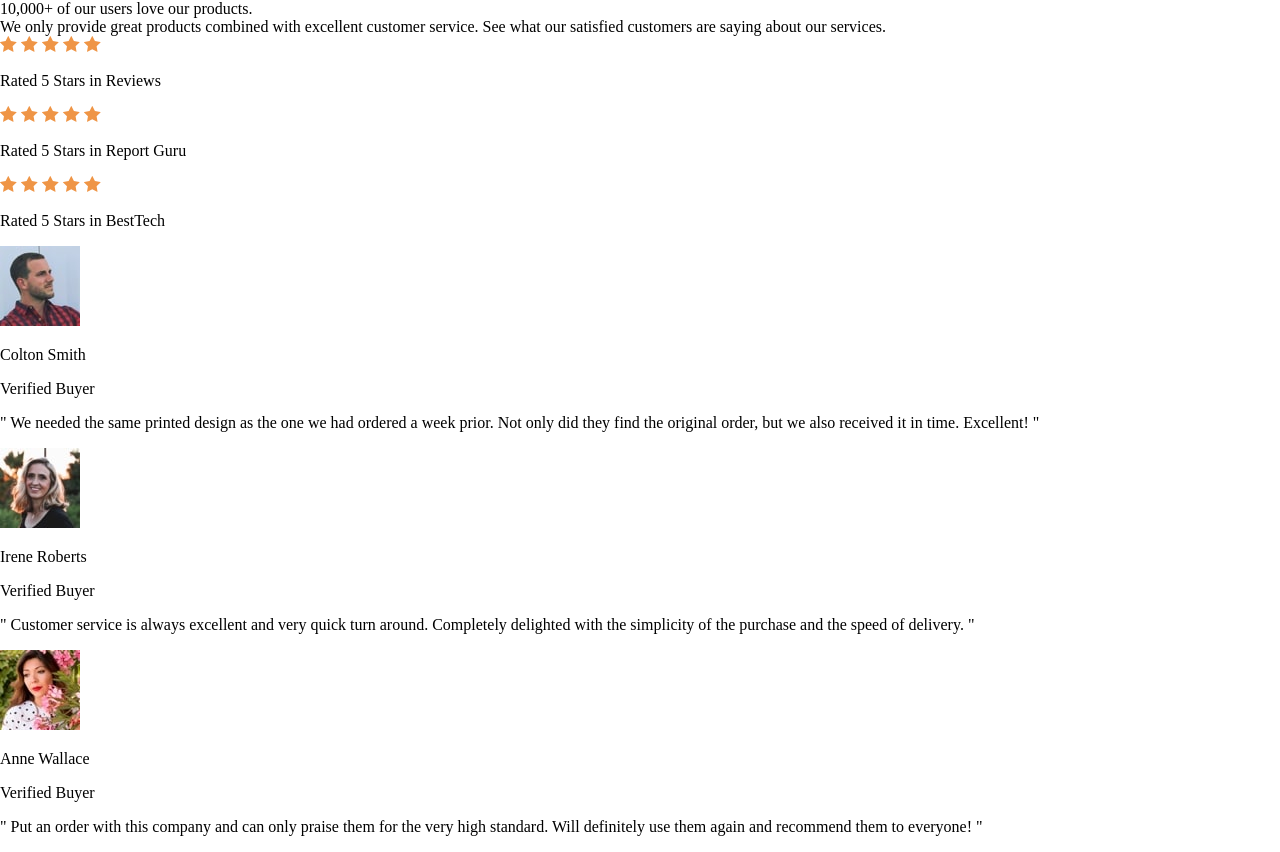
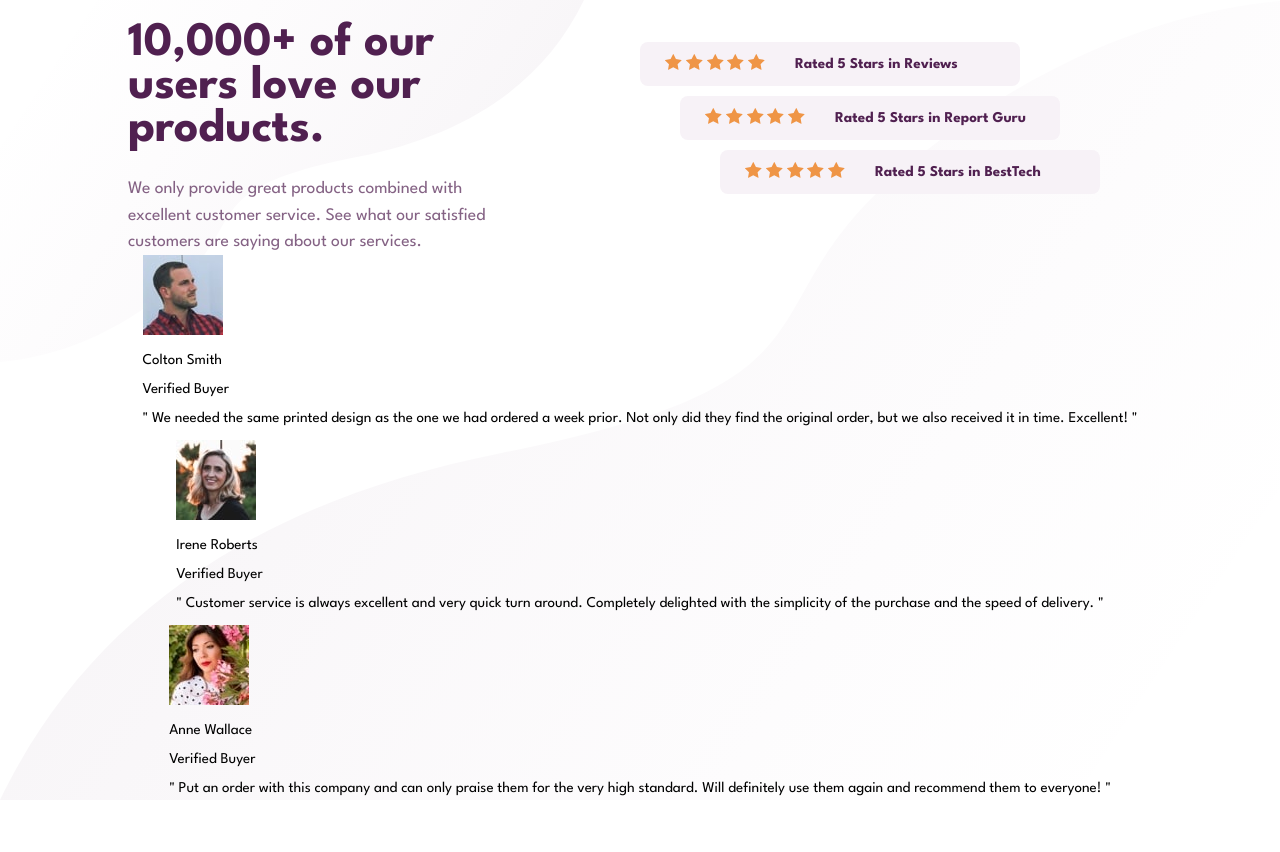
Before and after one commit to jtubbenhauer/fm-social-proof-section, a plain HTML site: page index.html in a window 1280 px wide. After the commit the page ends 810 px from the top, so only its background shows below. Drawn offline with Linux system fonts and the light colour scheme.

Commit message:
finished top section

```diff
--- a/index.html
+++ b/index.html
@@ -15,17 +15,20 @@
     <title>Frontend Mentor | Social proof section</title>
   </head>
   <body>
-    <div class="container flex">
-      <div class="hero-text flex">
-        <div class="headline">10,000+ of our users love our products.</div>
+    <div class="container">
+      <div class="wrapper">
+        <div class="top">
+          <div class="hero-text">
+            <h1 class="headline">10,000+ of our users love our products.</h1>
             <div class="subheader">
               We only provide great products combined with excellent customer
               service. See what our satisfied customers are saying about our
               services.
             </div>
           </div>
-      <div class="rating-div flex">
-        <div class="stars flex">
+          <div class="ratings">
+            <div class="rating-div">
+              <div class="stars">
                 <img src="./images/icon-star.svg" alt="gold star" />
                 <img src="./images/icon-star.svg" alt="gold star" />
                 <img src="./images/icon-star.svg" alt="gold star" />
@@ -34,8 +37,8 @@
               </div>
               <p class="star-text">Rated 5 Stars in Reviews</p>
             </div>
-      <div class="rating-div flex">
-        <div class="stars flex">
+            <div class="rating-div rating2">
+              <div class="stars">
                 <img src="./images/icon-star.svg" alt="gold star" />
                 <img src="./images/icon-star.svg" alt="gold star" />
                 <img src="./images/icon-star.svg" alt="gold star" />
@@ -44,8 +47,8 @@
               </div>
               <p class="star-text">Rated 5 Stars in Report Guru</p>
             </div>
-      <div class="rating-div flex">
-        <div class="stars flex">
+            <div class="rating-div rating3">
+              <div class="stars">
                 <img src="./images/icon-star.svg" alt="gold star" />
                 <img src="./images/icon-star.svg" alt="gold star" />
                 <img src="./images/icon-star.svg" alt="gold star" />
@@ -54,8 +57,10 @@
               </div>
               <p class="star-text">Rated 5 Stars in BestTech</p>
             </div>
-      <div class="testimonial flex">
-        <div class="customer flex">
+          </div>
+        </div>
+        <div class="testimonial">
+          <div class="customer">
             <img
               src="./images/image-colton.jpg"
               alt="colton"
@@ -68,13 +73,17 @@
           </div>
           <p class="review">
             " We needed the same printed design as the one we had ordered a week
-          prior. Not only did they find the original order, but we also received
-          it in time. Excellent! "
+            prior. Not only did they find the original order, but we also
+            received it in time. Excellent! "
           </p>
         </div>
-      <div class="testimonial flex">
-        <div class="customer flex">
-          <img src="./images/image-irene.jpg" alt="irene" class="profile-pic" />
+        <div class="testimonial">
+          <div class="customer">
+            <img
+              src="./images/image-irene.jpg"
+              alt="irene"
+              class="profile-pic"
+            />
             <div class="customer-text">
               <p class="customer-name">Irene Roberts</p>
               <p class="customer-subtext">Verified Buyer</p>
@@ -82,12 +91,12 @@
           </div>
           <p class="review">
             " Customer service is always excellent and very quick turn around.
-          Completely delighted with the simplicity of the purchase and the speed
-          of delivery. "
+            Completely delighted with the simplicity of the purchase and the
+            speed of delivery. "
           </p>
         </div>
-      <div class="testimonial flex">
-        <div class="customer flex">
+        <div class="testimonial">
+          <div class="customer">
             <img src="./images/image-anne.jpg" alt="anne" class="profile-pic" />
             <div class="customer-text">
               <p class="customer-name">Anne Wallace</p>
@@ -95,10 +104,11 @@
             </div>
           </div>
           <p class="review">
-          " Put an order with this company and can only praise them for the very
-          high standard. Will definitely use them again and recommend them to
-          everyone! "
+            " Put an order with this company and can only praise them for the
+            very high standard. Will definitely use them again and recommend
+            them to everyone! "
           </p>
+        </div>
       </div>
     </div>
   </body>
--- a/style.css
+++ b/style.css
@@ -1,7 +1,106 @@
+@import url("https://fonts.googleapis.com/css2?family=League+Spartan:wght@400;500;700&display=swap");
+/* mobile: 375
+desktop: 1440 */
+
+:root {
+  --dark-magenta: hsl(300, 43%, 22%);
+  --dark-magenta2: hsl(300, 43%, 22%, 0.7);
+  --soft-pink: hsl(333, 80%, 67%);
+  --dark-grey-magenta: hsl(303, 10%, 53%);
+  --light-grey-magenta: hsl(300, 24%, 96%);
+  --white: hsl(0, 0%, 100%);
+}
+
 body {
   margin: 0;
+  font-family: "League Spartan", sans-serif;
+  font-size: 15px;
 }
 
-flex {
+.container {
+  width: 100vw;
+  height: 100vh;
   display: flex;
+  justify-content: center;
+  align-items: center;
+  background-image: url(./images/bg-pattern-top-desktop.svg),
+    url(./images/bg-pattern-bottom-desktop.svg);
+  background-size: auto, cover;
+  background-repeat: no-repeat, no-repeat;
 }
+
+.wrapper {
+  width: 80vw;
+  display: flex;
+  flex-direction: column;
+  align-items: center;
+  justify-content: center;
+}
+
+.top {
+  display: flex;
+  justify-content: center;
+  align-items: center;
+  flex-direction: row;
+  flex-wrap: wrap;
+}
+
+.hero-text {
+  display: flex;
+  flex-direction: column;
+  width: 50%;
+}
+
+.headline {
+  color: var(--dark-magenta);
+  font-size: 3rem;
+  width: 70%;
+  margin-bottom: 25px;
+  line-height: 0.9;
+}
+
+.subheader {
+  width: 70%;
+  font-size: 1.1rem;
+  color: var(--dark-magenta2);
+  line-height: 1.5;
+}
+
+.ratings {
+  display: flex;
+  flex-direction: column;
+  width: 50%;
+}
+
+.rating-div {
+  display: flex;
+  align-items: center;
+  margin-bottom: 10px;
+  border-radius: 8px;
+  width: 380px;
+  background-color: var(--light-grey-magenta);
+}
+
+.rating2 {
+  margin-left: 40px;
+}
+
+.rating3 {
+  margin-left: 80px;
+}
+
+.stars {
+  padding: 0 30px 0 25px;
+}
+
+.star-text {
+  color: var(--dark-magenta);
+  font-weight: bold;
+}
+
+@media screen and (max-width: 375px) {
+  .container {
+    background-image: url(./images/bg-pattern-top-mobile.svg),
+      url(./images/bg-pattern-bottom-mobile.svg);
+  }
+}
```
Lines whose indentation alone changed are shown as unchanged.
